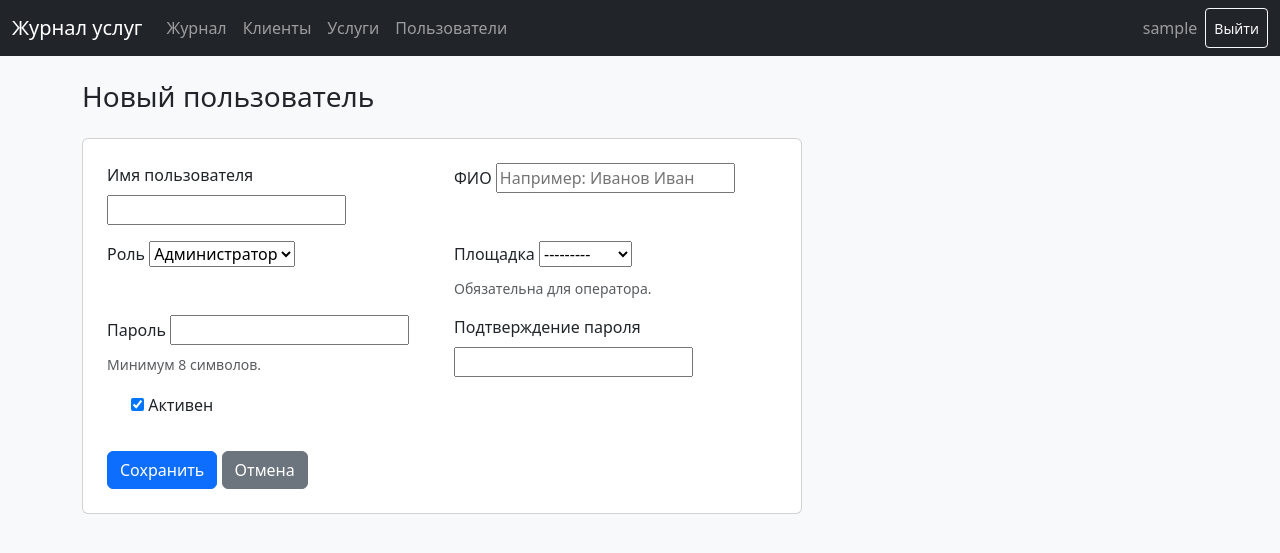
After one commit to LeoCrochet/services_journal, a Django app: page /users/create/ in a window 1280 px wide. The commit adds this page. Shown: the top 553 px of the page. Run offline with Django 5.2, Linux system fonts and the light colour scheme; the visitor is signed in with stand-in values (Sample User, id 1); data comes from the database, SQL or seed files in the repository.

Commit message:
Этап 3: управление пользователями для администратора
- Форма создания/редактирования пользователя с ролью и площадкой
- Валидация: оператору обязательна площадка, пароль минимум 8 символов
- Страница списка пользователей и редактирования (только для admin)
- Суперпользователь защищён от редактирования через форму
- В навигацию добавлен пункт «Пользователи» для админов

```diff
--- /dev/null
+++ b/apps/accounts/forms.py
@@ -0,0 +1,94 @@
+from django import forms
+from django.contrib.auth.models import User
+
+from .models import ROLE_ADMIN, ROLE_MANAGER, ROLE_OPERATOR, Branch, UserProfile
+
+
+class UserForm(forms.ModelForm):
+    """Создание/редактирование пользователя с ролью и площадкой."""
+
+    role = forms.ChoiceField(
+        label="Роль",
+        choices=[(ROLE_ADMIN, "Администратор"), (ROLE_OPERATOR, "Оператор"), (ROLE_MANAGER, "Руководитель")],
+    )
+    branch = forms.ModelChoiceField(
+        label="Площадка",
+        queryset=Branch.objects.all(),
+        required=False,
+        help_text="Обязательна для оператора.",
+    )
+
+    class Meta:
+        model = User
+        fields = ["username", "first_name", "is_active"]
+        labels = {
+            "username": "Имя пользователя",
+            "first_name": "ФИО",
+            "is_active": "Активен",
+        }
+        widgets = {
+            "first_name": forms.TextInput(attrs={"placeholder": "Например: Иванов Иван"}),
+        }
+
+    def __init__(self, *args, **kwargs):
+        super().__init__(*args, **kwargs)
+
+        password1 = forms.CharField(
+            label="Пароль",
+            required=self.instance.pk is None,
+            widget=forms.PasswordInput(attrs={"autocomplete": "new-password"}),
+            help_text="Минимум 8 символов.",
+        )
+        password2 = forms.CharField(
+            label="Подтверждение пароля",
+            required=self.instance.pk is None,
+            widget=forms.PasswordInput(attrs={"autocomplete": "new-password"}),
+        )
+        if self.instance.pk:
+            password1.help_text = "Оставьте пустым, чтобы не менять."
+        self.fields["password1"] = password1
+        self.fields["password2"] = password2
+
+        profile = getattr(self.instance, "profile", None)
+        if profile is not None:
+            self.fields["role"].initial = profile.role
+            self.fields["branch"].initial = profile.branch
+
+    def clean(self):
+        cleaned_data = super().clean()
+        password1 = cleaned_data.get("password1")
+        password2 = cleaned_data.get("password2")
+        role = cleaned_data.get("role")
+        branch = cleaned_data.get("branch")
+
+        if password1 or password2:
+            if password1 != password2:
+                self.add_error("password2", "Пароли не совпадают.")
+            elif password1 and len(password1) < 8:
+                self.add_error("password1", "Пароль должен содержать минимум 8 символов.")
+
+        if role == ROLE_OPERATOR and branch is None:
+            self.add_error("branch", "Для оператора необходимо указать площадку.")
+
+        if role in (ROLE_ADMIN, ROLE_MANAGER):
+            cleaned_data["branch"] = None
+
+        return cleaned_data
+
+    def save(self, commit=True):
+        user = super().save(commit=False)
+        password = self.cleaned_data.get("password1")
+
+        if commit:
+            if password:
+                user.set_password(password)
+            user.save()
+
+        role = self.cleaned_data.get("role")
+        branch = self.cleaned_data.get("branch")
+        profile, _ = UserProfile.objects.get_or_create(user=user)
+        profile.role = role
+        profile.branch = branch
+        profile.save()
+
+        return user
--- a/apps/accounts/urls.py
+++ b/apps/accounts/urls.py
@@ -6,4 +6,7 @@ app_name = "accounts"
 
 urlpatterns = [
     path("", views.home, name="home"),
+    path("users/", views.user_list, name="user_list"),
+    path("users/create/", views.user_create, name="user_create"),
+    path("users/<int:pk>/edit/", views.user_update, name="user_update"),
 ]
--- a/apps/accounts/views.py
+++ b/apps/accounts/views.py
@@ -1,7 +1,40 @@
 from django.contrib.auth.decorators import login_required
-from django.shortcuts import redirect
+from django.contrib.auth.models import User
+from django.shortcuts import get_object_or_404, redirect, render
+
+from .decorators import admin_required
+from .forms import UserForm
 
 
 @login_required
 def home(request):
     return redirect("journal:list")
+
+
+@admin_required
+def user_list(request):
+    users = User.objects.select_related("profile__branch").order_by("username")
+    return render(request, "accounts/user_list.html", {"users": users})
+
+
+@admin_required
+def user_create(request):
+    form = UserForm(request.POST or None)
+    if request.method == "POST" and form.is_valid():
+        form.save()
+        return redirect("accounts:user_list")
+    return render(request, "accounts/user_form.html", {"form": form, "title": "Новый пользователь"})
+
+
+@admin_required
+def user_update(request, pk):
+    user = get_object_or_404(User, pk=pk)
+    # Суперпользователя не редактируем через эту форму
+    if user.is_superuser:
+        return redirect("accounts:user_list")
+
+    form = UserForm(request.POST or None, instance=user)
+    if request.method == "POST" and form.is_valid():
+        form.save()
+        return redirect("accounts:user_list")
+    return render(request, "accounts/user_form.html", {"form": form, "title": "Редактировать пользователя"})
--- /dev/null
+++ b/templates/accounts/user_form.html
@@ -0,0 +1,60 @@
+{% extends "base.html" %}
+
+{% block title %}{{ title }}{% endblock %}
+
+{% block content %}
+<h1 class="h3 mb-4">{{ title }}</h1>
+
+<form method="post" class="card p-4" style="max-width: 720px;">
+  {% csrf_token %}
+  <div class="row">
+    <div class="col-md-6 mb-3">
+      <label class="form-label">{{ form.username.label }}</label>
+      {{ form.username }}
+      {% for error in form.username.errors %}<div class="text-danger small">{{ error }}</div>{% endfor %}
+    </div>
+    <div class="col-md-6 mb-3">
+      <label class="form-label">{{ form.first_name.label }}</label>
+      {{ form.first_name }}
+      {% for error in form.first_name.errors %}<div class="text-danger small">{{ error }}</div>{% endfor %}
+    </div>
+    <div class="col-md-6 mb-3">
+      <label class="form-label">{{ form.role.label }}</label>
+      {{ form.role }}
+      {% for error in form.role.errors %}<div class="text-danger small">{{ error }}</div>{% endfor %}
+    </div>
+    <div class="col-md-6 mb-3">
+      <label class="form-label">{{ form.branch.label }}</label>
+      {{ form.branch }}
+      {% if form.branch.help_text %}<div class="form-text">{{ form.branch.help_text }}</div>{% endif %}
+      {% for error in form.branch.errors %}<div class="text-danger small">{{ error }}</div>{% endfor %}
+    </div>
+    <div class="col-md-6 mb-3">
+      <label class="form-label">{{ form.password1.label }}</label>
+      {{ form.password1 }}
+      {% if form.password1.help_text %}<div class="form-text">{{ form.password1.help_text }}</div>{% endif %}
+      {% for error in form.password1.errors %}<div class="text-danger small">{{ error }}</div>{% endfor %}
+    </div>
+    <div class="col-md-6 mb-3">
+      <label class="form-label">{{ form.password2.label }}</label>
+      {{ form.password2 }}
+      {% for error in form.password2.errors %}<div class="text-danger small">{{ error }}</div>{% endfor %}
+    </div>
+    <div class="col-12 mb-3">
+      <div class="form-check">
+        {{ form.is_active }}
+        <label class="form-check-label">{{ form.is_active.label }}</label>
+      </div>
+    </div>
+  </div>
+
+  {% if form.non_field_errors %}
+    <div class="alert alert-danger">{{ form.non_field_errors }}</div>
+  {% endif %}
+
+  <div class="mt-3">
+    <button class="btn btn-primary" type="submit">Сохранить</button>
+    <a href="{% url 'accounts:user_list' %}" class="btn btn-secondary">Отмена</a>
+  </div>
+</form>
+{% endblock %}
--- a/templates/base.html
+++ b/templates/base.html
@@ -21,6 +21,9 @@
           <li class="nav-item"><a class="nav-link" href="{% url 'journal:list' %}">Журнал</a></li>
           <li class="nav-item"><a class="nav-link" href="{% url 'clients:list' %}">Клиенты</a></li>
           <li class="nav-item"><a class="nav-link" href="{% url 'services:list' %}">Услуги</a></li>
+          {% if is_admin %}
+          <li class="nav-item"><a class="nav-link" href="{% url 'accounts:user_list' %}">Пользователи</a></li>
+          {% endif %}
         </ul>
         <form class="d-flex" method="POST" action="{% url 'logout' %}">
           {% csrf_token %}
```
Also changed, not shown: templates/accounts/user_list.html (added, +41 -0 lines).
